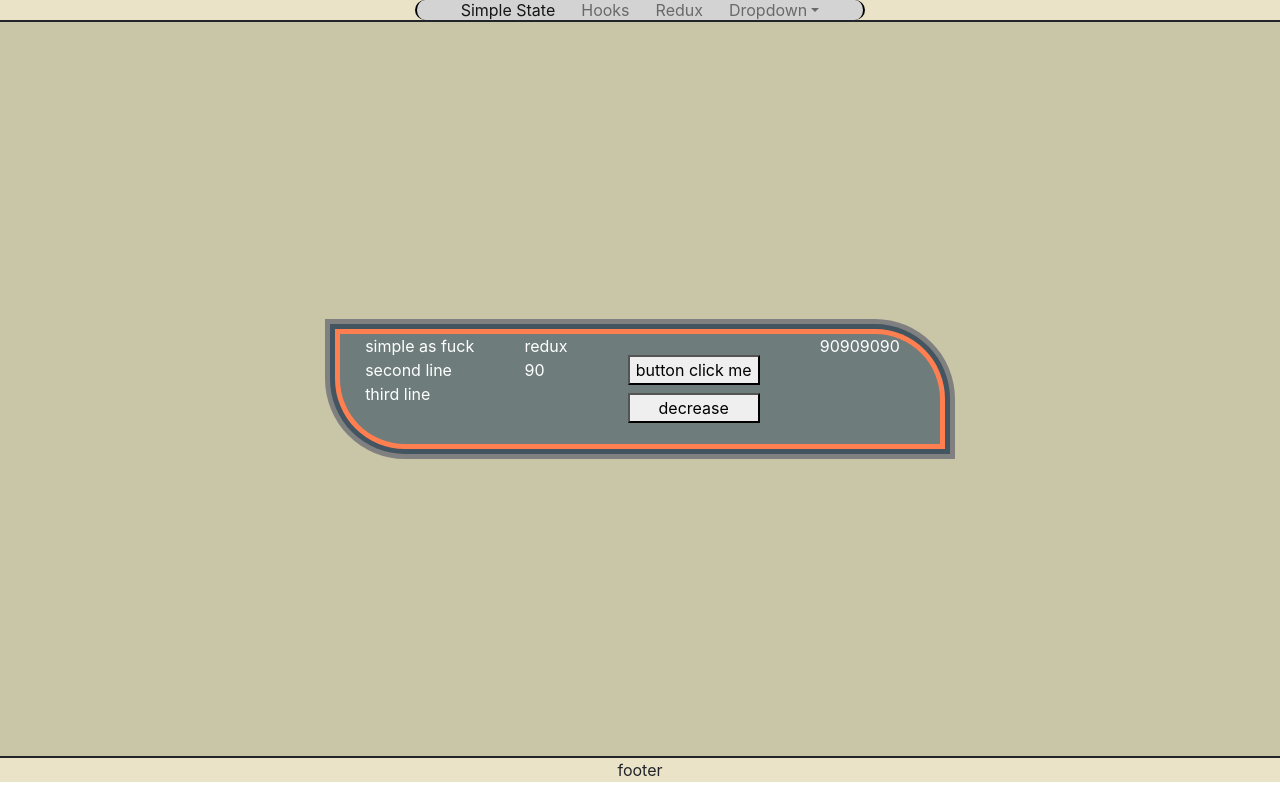
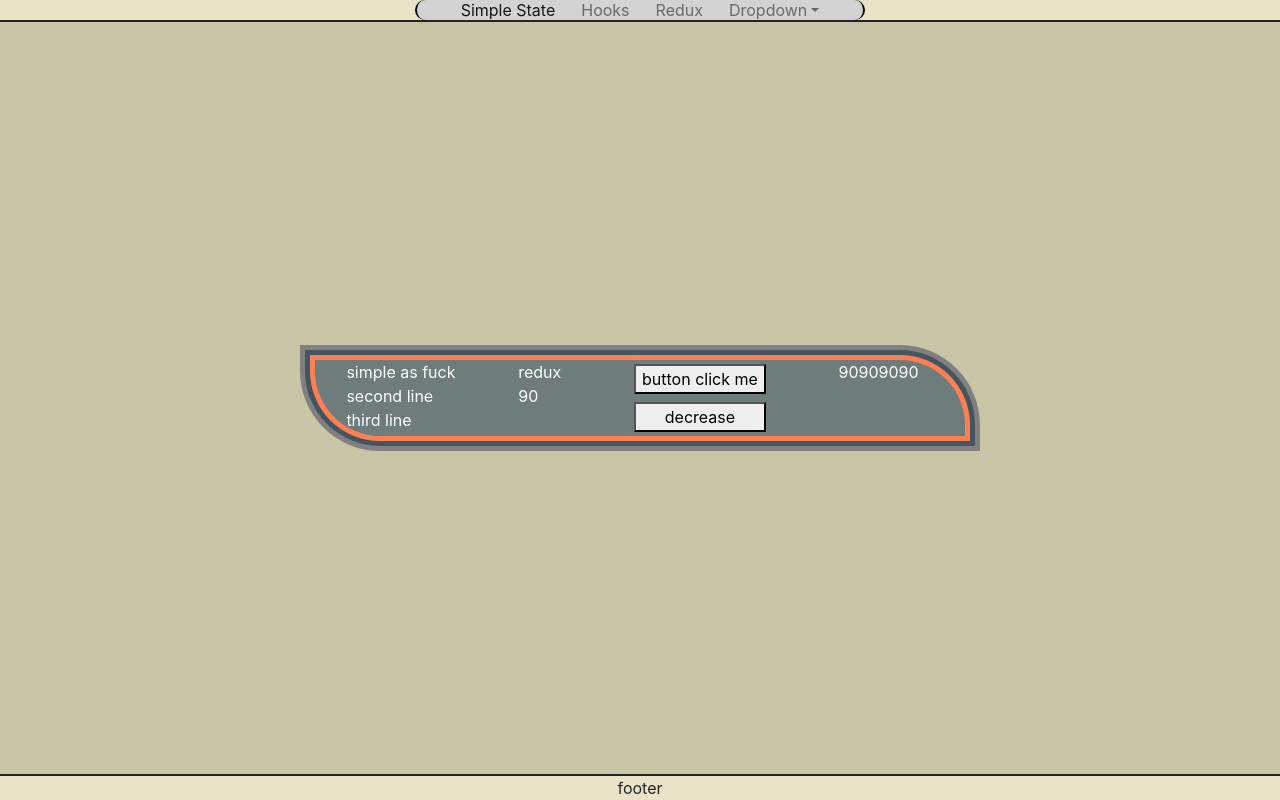
Before and after one commit to IlyaMrz/JS, a React (Create React App) app in the folder mypholio/: page /reactredux in a window 1280 px wide. Built offline with nearby package versions, Linux system fonts and the light colour scheme.

Commit message:
css refactoring

```diff
--- a/mypholio/package.json
+++ b/mypholio/package.json
@@ -15,6 +15,7 @@
     "react-router-dom": "^5.2.0",
     "react-scripts": "4.0.3",
     "redux": "^4.0.5",
+    "redux-logger": "^3.0.6",
     "web-vitals": "^1.1.0"
   },
   "scripts": {
--- /dev/null
+++ b/mypholio/public/index.css
@@ -0,0 +1,11 @@
+html,
+body, #root {
+ height: 100%;
+ width: 100%;
+ display: flex;
+}
+.mainDiv {
+    display: flex;
+    justify-content: space-between;
+    align-content: space-between;
+}
--- a/mypholio/public/index.html
+++ b/mypholio/public/index.html
@@ -1,6 +1,7 @@
 <!DOCTYPE html>
 <html lang="en" style="height: 100%">
   <head>
+    <link rel="stylesheet" type="text/css" href="index.css" />
     <meta charset="utf-8" />
     <link rel="icon" href="%PUBLIC_URL%/favicon.ico" />
     <meta name="viewport" content="width=device-width, initial-scale=1" />
@@ -27,9 +28,9 @@
     -->
     <title>React App</title>
   </head>
-  <body style="height: 100%">
+  <body>
     <noscript>You need to enable JavaScript to run this app.</noscript>
-    <div id="root"  style="height: 100%"></div>
+    <div id="root" ></div>
     <!--
       This HTML file is a template.
       If you open it directly in the browser, you will see an empty page.
--- a/mypholio/src/App.css
+++ b/mypholio/src/App.css
@@ -1,15 +1,27 @@
+.mainDiv {
+    background-color:#c8c6a7;
+    width: 100%;
+    display: flex;
+    justify-content: space-between;
+    flex-direction: column;
+    align-items: center;
+}
 
 a {
     margin: 5px;
 }
+
 .nav {
     display: flex;
+    width: 100%;
     justify-content: center;
     background-color: #eae3c8;
     border-bottom: 2px solid;
 }
+
 .footer {
     display: flex;
+    width: 100%;
     justify-content: center;
     background-color: #eae3c8;
     border-top: 2px solid;
--- a/mypholio/src/components/alert.jsx
+++ b/mypholio/src/components/alert.jsx
@@ -19,7 +19,7 @@ function AlertComponent() {
       <>
 
         <Alert show={show} variant="success" style={{margin:'30px',opacity:'0.94',zIndex:'5',width:"450px",display:"flex", justifyContent:"space-between", position:"absolute"}}>
-          How's reading -> have a nice day :)
+          How's reading - have a nice day :)
 
           <Button style={{padding:"2px", margin: "0"}} onClick={() => setShow(false)} variant="outline-success">
             Close me y'all!
--- a/mypholio/src/components/states.scss
+++ b/mypholio/src/components/states.scss
@@ -1,20 +1,12 @@
-div .first {
-    background-color:#c8c6a7;
-    display:flex;
-    justify-content:center;
-    align-items:center;
-    height: 100%;
-}
 
-div .second {
+.second {
     background-color: #6e7c7c;
     border-radius: 0 65px 0 65px;
     display:flex;
     box-shadow: 0 0 0 5px coral,
      0 0 0 10px #435560,
      0 0 0 15px grey;
-    height: 15%;
-    width: 600px;
+    width: 650px;
     justify-content: space-around;
 
     div {
--- a/mypholio/src/page/mainPage.js
+++ b/mypholio/src/page/mainPage.js
@@ -9,14 +9,11 @@ import AlertComponent from '../components/alert';
 
 function MainPage() {
     return (
-        <div style={{height:"91.7%"}}>
+        <div class="mainDiv">
                 <AlertComponent />
             <Router>
                 <div className="nav">
                     <NavHeader />
-                {/* <Link to="/">Simple State</Link>
-                <Link to="reacthooks">react Hooks</Link>
-                <Link to="reactredux">react Redux</Link> */}
                 </div>
                 <Switch>
                     <Route exact path="/" component={SimpleStateEl} />
--- a/mypholio/src/redux/store.js
+++ b/mypholio/src/redux/store.js
@@ -1,4 +1,11 @@
-import { createStore } from 'redux';
-import mathReducer from './reducers'
+import { createStore, applyMiddleware } from 'redux';
+import mathReducer from './reducers';
+import logger from 'redux-logger';
 
-export const store = createStore(mathReducer);
+const middlewares = [];
+
+if (process.env.NODE_ENV === 'development') {
+    middlewares.push(logger);
+}
+
+export const store = createStore(mathReducer, applyMiddleware(...middlewares));
```
Also changed, not shown: 1 other file (tests, documents, lock files or other folders). Lines whose indentation alone changed are shown as unchanged.
